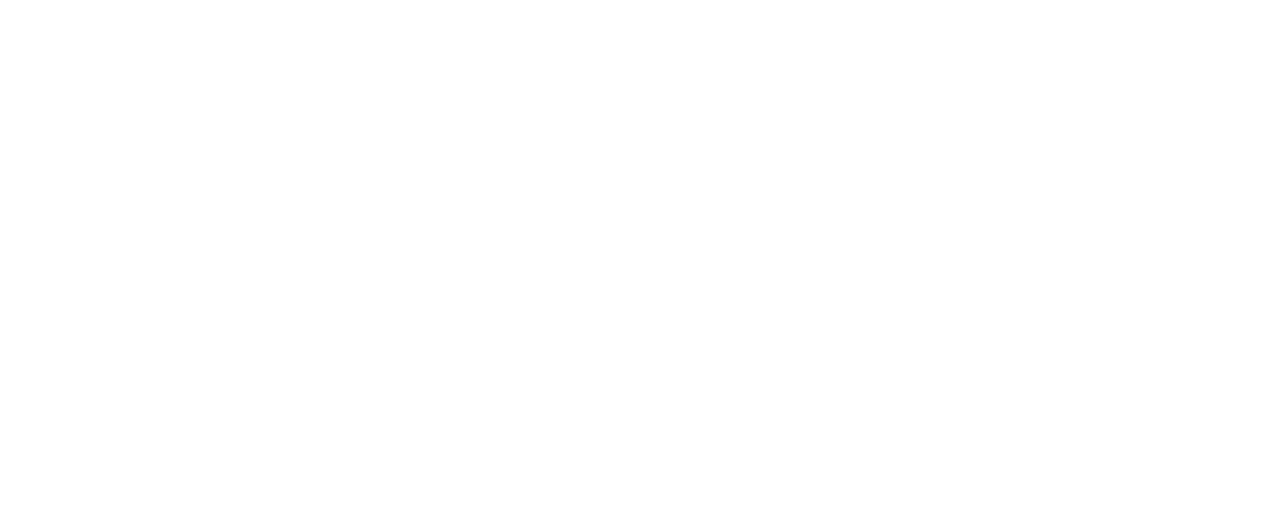
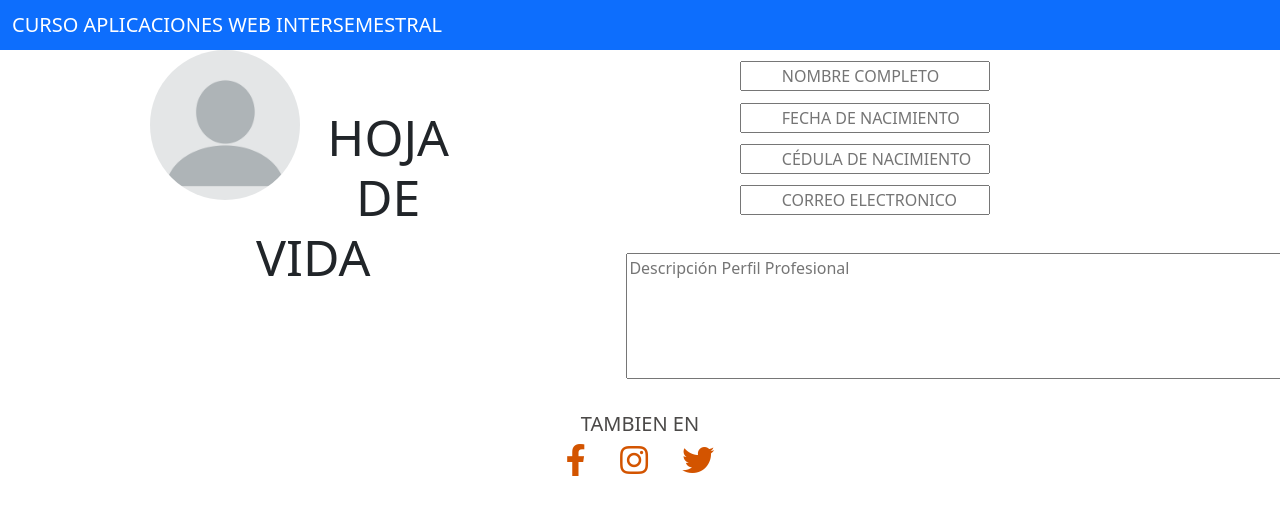
Before and after one commit to Sol-Mar27/taller_1, a plain HTML site: page index.html in a window 1280 px wide. Drawn offline with nearby package versions, Linux system fonts and the light colour scheme.

Commit message:
aniadiendo Datos Personales

```diff
--- a/css/style.css
+++ b/css/style.css
@@ -0,0 +1,112 @@
+* {
+    margin: 0px;
+}
+
+.navbar {
+    position: fixed;
+    width: 100%;
+}
+
+
+/* cabecera*/
+
+#Titulo-hj {
+    overflow: hidden;
+    padding: 50px 150px;
+    float: inline-start;
+}
+
+#foto {
+    width: 150px;
+    float: left;
+}
+
+h1 {
+    padding-top: 1.5cm;
+    text-align: center;
+    font-size: 50px;
+}
+
+
+/* fin cabecera*/
+
+
+/*body*/
+
+.contenedor-datos {
+    overflow: hidden;
+    text-align: center;
+    align-content: center;
+    padding-left: 2cm;
+}
+
+.form-switch {
+    width: 250px;
+}
+
+h2 {
+    font-size: 15px;
+}
+
+#div-input {
+    padding-top: 0.3cm;
+}
+
+.datos {
+    float: left;
+    padding-left: 1cm;
+}
+
+#div-description {
+    overflow: hidden;
+    text-align: center;
+    padding-top: 1cm;
+}
+
+
+/* fin body*/
+
+
+/* pie pagina*/
+
+footer {
+    text-align: center;
+    padding-top: 2px;
+    padding-bottom: 20px;
+    position: relative;
+}
+
+.descripcion1 .social {
+    margin-top: 25px;
+}
+
+.descripcion1 .social h2 {
+    color: rgb(75, 73, 72);
+    font-size: 20px;
+    align-content: center;
+}
+
+.descripcion1 .social a {
+    align-content: center;
+    display: inline-block;
+    padding: 0 15px;
+    color: rgb(211, 84, 0);
+}
+
+.descripcion1 .social .fab1:hover {
+    color: #122753;
+    transition: all .3s;
+}
+
+.descripcion1 .social .fab2:hover {
+    color: #d733dd;
+    transition: all .3s;
+}
+
+.descripcion1 .social .fab3:hover {
+    color: #3369dd;
+    transition: all .3s;
+}
+
+
+/* fin pie pagina*/
--- a/index.html
+++ b/index.html
@@ -5,11 +5,66 @@
     <meta charset="UTF-8">
     <meta http-equiv="X-UA-Compatible" content="IE=edge">
     <meta name="viewport" content="width=device-width, initial-scale=1.0">
-    <title>Document</title>
+    <link href="https://cdn.jsdelivr.net/npm/bootstrap@5.1.0/dist/css/bootstrap.min.css" rel="stylesheet" integrity="sha384-KyZXEAg3QhqLMpG8r+8fhAXLRk2vvoC2f3B09zVXn8CA5QIVfZOJ3BCsw2P0p/We" crossorigin="anonymous">
+    <script src="https://cdn.jsdelivr.net/npm/bootstrap@5.1.0/dist/js/bootstrap.bundle.min.js" integrity="sha384-U1DAWAznBHeqEIlVSCgzq+c9gqGAJn5c/t99JyeKa9xxaYpSvHU5awsuZVVFIhvj" crossorigin="anonymous"></script>
+    <link rel="stylesheet" href="css/style.css">
+    <link href="https://fonts.googleapis.com/css2?family=Lobster&display=swap" rel="stylesheet">
+    <link rel="stylesheet" href="http://use.fontawesome.com/releases/v5.8.1/css/all.css" integrity="sha384-50oBUHEmvpQ+1lW4y57PTFmhCaXp0ML5d60M1M7uH2+nqUivzIebhndOJK28anvf" crossorigin="anonymous">
+    <title>Hoja de vida</title>
 </head>
 
 <body>
 
+    <div id="agrupar">
+        <!-- As a heading -->
+        <nav class="navbar navbar-dark bg-primary">
+            <div class="container-fluid">
+                <span class="navbar-brand mb-0 h1">CURSO APLICACIONES WEB INTERSEMESTRAL</span>
+            </div>
+        </nav>
+
+        <div id="Titulo-hj">
+            <img id="foto" src="img/foto.png" alt="..." class="rounded-circle">
+            <h1>HOJA DE VIDA</h1><br>
+        </div>
+        <div class="contenedor-datos">
+            <div class="datos" id="div-datosPersonales">
+                <br>
+                <h2>DATOS PERSONALES</h2>
+                <div id="div-input">
+                    <input type="text" class="form-switch" placeholder="NOMBRE COMPLETO">
+                </div>
+                <div id="div-input">
+                    <input type="text" class="form-switch" placeholder="FECHA DE NACIMIENTO">
+                </div>
+                <div id="div-input">
+                    <input type="text" class="form-switch" placeholder="CÉDULA DE NACIMIENTO">
+                </div>
+                <div id="div-input">
+                    <input type="text" class="form-switch" placeholder="CORREO ELECTRONICO">
+                </div>
+            </div>
+
+        </div>
+
+        <div id="div-description">
+            <textarea name="comentarios" rows="5" cols="100" placeholder="Descripción Perfil Profesional"></textarea>
+        </div>
+
+        <div class="footer">
+            <footer class="footerF">
+                <div class="descripcion1 navbar-expand-lg navbar-light">
+                    <div class="social ">
+                        <h2>TAMBIEN EN</h2>
+                        <a href="# "><i class="fab1 fab fa-facebook-f fa-2x "></i></a>
+                        <a href="# "><i class="fab2 fab fa-instagram fa-2x "></i></a>
+                        <a href="# "><i class="fab3 fab fa-twitter fa-2x "></i></a>
+                    </div>
+                </div>
+            </footer>
+        </div>
+    </div>
+
 </body>
 
 </html>
```
Also changed, not shown: img/foto.png (added).
